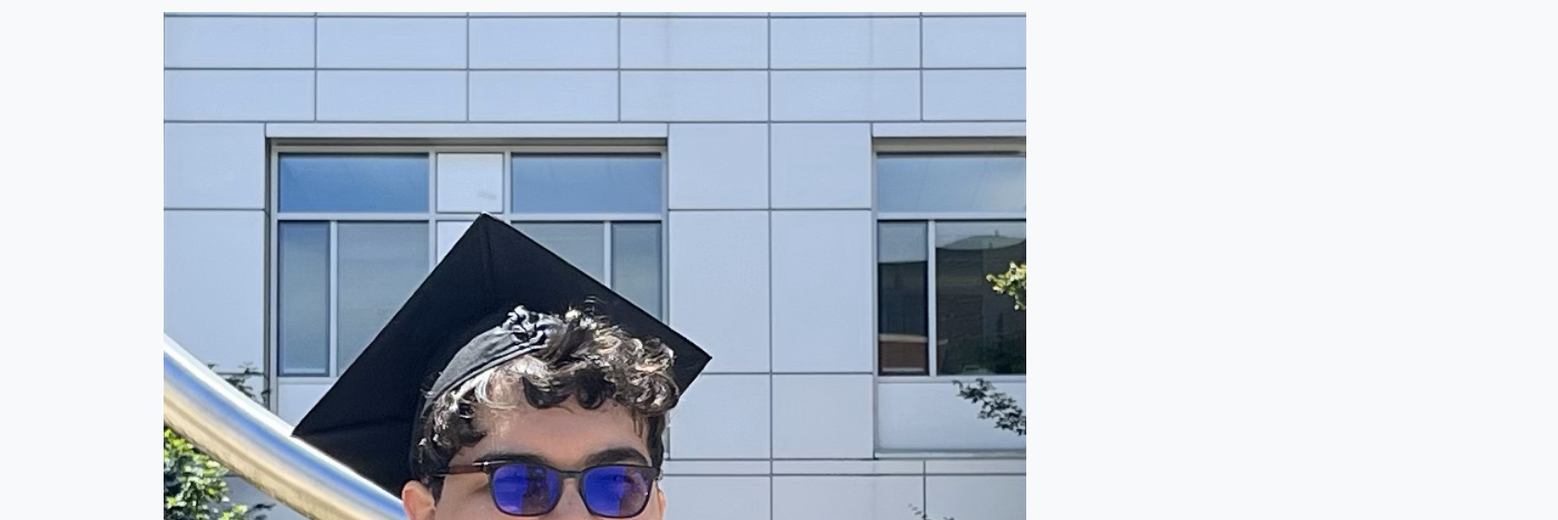
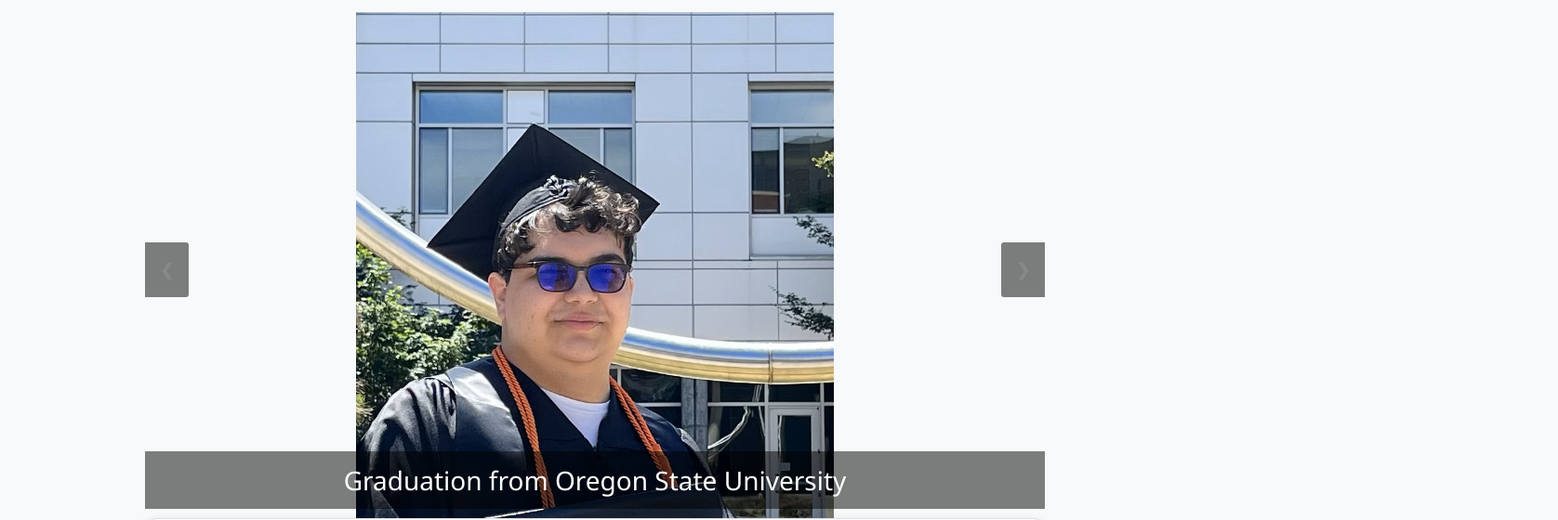
Before and after one commit to dodsonta/webdev-final-project, a plain HTML site: page index.html in a window 1280 px wide. Shown: the part 168-728 px from the top of the page at 93% size, 1676 px wide, since content can reach past the window. Drawn offline with Linux system fonts and the light colour scheme.

Commit message:
Added the actual carousel part of the caraousel (created javascript and css to make it act like one)

```diff
--- a/index.html
+++ b/index.html
@@ -29,13 +29,12 @@
 
     <main>
       <h1 class="main-title">Welcome to Taite Dodson's Portfolio</h1>
-      <div class="carousel container">
+      <div class="carousel-container">
         <div class="slide">
           <img
             src="images/graduation.png"
             alt="Graduation"
             class="carousel-image"
-            style="width: 100%; height: auto"
           />
           <div class="caption">Graduation from Oregon State University</div>
         </div>
@@ -44,7 +43,6 @@
             src="images/osu.png"
             alt="Oregon State University Logo"
             class="carousel-image"
-            style="width: 100%; height: auto"
           />
           <div class="caption">My alma mater: Oregon State University</div>
         </div>
@@ -59,12 +57,7 @@
           </div>
         </div>
         <div class="slide">
-          <img
-            src="images/intel.png"
-            alt="Intel Logo"
-            class="carousel-image"
-            style="width: 100%; height: auto"
-          />
+          <img src="images/intel.png" alt="Intel Logo" class="carousel-image" />
           <div class="caption">My first internship, Intel</div>
         </div>
         <div class="slide">
@@ -72,7 +65,6 @@
             src="images/collins.png"
             alt="Collins Aerospace Logo"
             class="carousel-image"
-            style="width: 100%; height: auto"
           />
           <div class="caption">My second internship, Collins Aerospace</div>
         </div>
@@ -81,12 +73,11 @@
             src="images/bytagig.png"
             alt="Bytagig Logo"
             class="carousel-image"
-            style="width: 100%; height: auto"
           />
           <div class="caption">My current part-time job, Bytagig</div>
         </div>
-        <a class="prev" onclick="plusSlides(-1)">&#10094;</a>
-        <a class="next" onclick="plusSlides(1)">&#10095;</a>
+        <a class="prev" onclick="changeSlide(-1)">&#10094;</a>
+        <a class="next" onclick="changeSlide(1)">&#10095;</a>
       </div>
 
       <div id="About" class="content-section">
--- a/index.js
+++ b/index.js
@@ -3,3 +3,29 @@
     form.reset();
   }
 };
+
+let slideIdx = 1;
+showSlides(slideIdx);
+
+function changeSlide(n) {
+  showSlides((slideIdx += n));
+}
+
+function currSlide(n) {
+  showSlides((slideIdx = n));
+}
+
+function showSlides(n) {
+  let i;
+  let slides = document.getElementsByClassName("slide");
+  if (n > slides.length) {
+    slideIdx = 1;
+  }
+  if (n < 1) {
+    slideIdx = slides.length;
+  }
+  for (i = 0; i < slides.length; i++) {
+    slides[i].style.display = "none";
+  }
+  slides[slideIdx - 1].style.display = "block";
+}
--- a/styles.css
+++ b/styles.css
@@ -54,7 +54,7 @@
 }
 
 main {
-  max-width: 960px;
+  max-width: 1000px;
   margin: 0 auto;
   padding: 2rem 1rem 3rem;
 }
@@ -184,3 +184,63 @@
   background-color: #0b5ed7;
   border-color: #0a58ca;
 }
+
+.carousel-container {
+  position: relative;
+  margin: auto;
+  aspect-ratio: 16 / 9;
+  overflow: hidden;
+}
+
+.slide {
+  display: none;
+  width: 100%;
+  height: 100%;
+  position: relative;
+}
+
+.carousel-image {
+  width: 100%;
+  height: 100%;
+  object-fit: contain;
+  display: block;
+}
+
+.prev,
+.next {
+  cursor: pointer;
+  position: absolute;
+  top: 50%;
+  width: auto;
+  margin-top: -25px;
+  padding: 16px;
+  color: rgb(136, 136, 136);
+  font-weight: bold;
+  font-size: 18px;
+  transition: 0.5s ease;
+  border-radius: 0 3px 3px 0;
+  user-select: none;
+  background-color: rgba(0, 0, 0, 0.5);
+}
+
+.next {
+  right: 0;
+  border-radius: 3px 0 0 3px;
+}
+
+.prev:hover,
+.next:hover {
+  background-color: rgba(0, 0, 0, 0.2);
+  color: white;
+}
+
+.caption {
+  color: white;
+  position: absolute;
+  bottom: 10px;
+  width: 100%;
+  padding: 10px 10px;
+  font-size: 1.75rem;
+  text-align: center;
+  background-color: rgba(0, 0, 0, 0.5);
+}
```
Also changed, not shown: images/psu.png.
